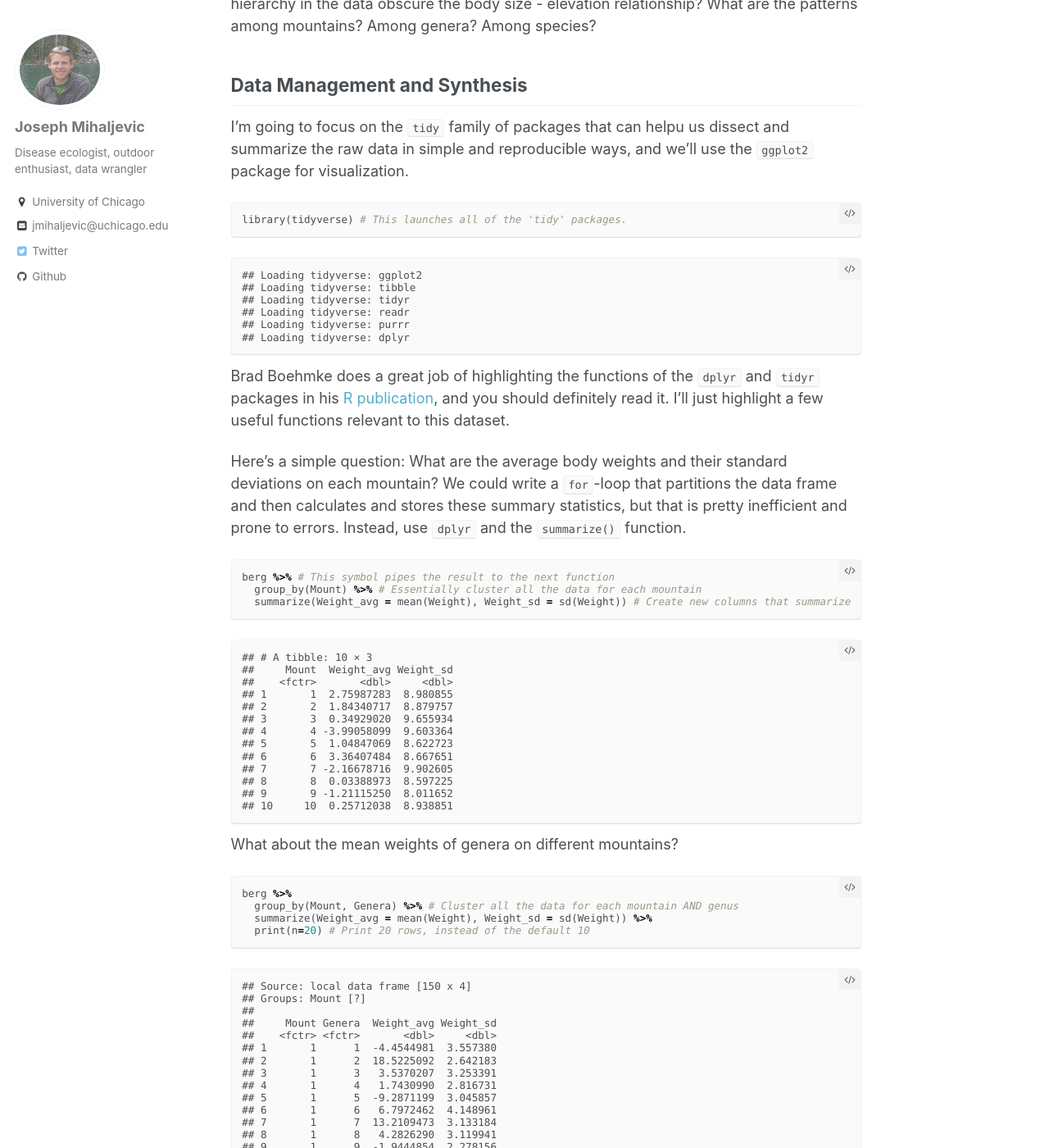
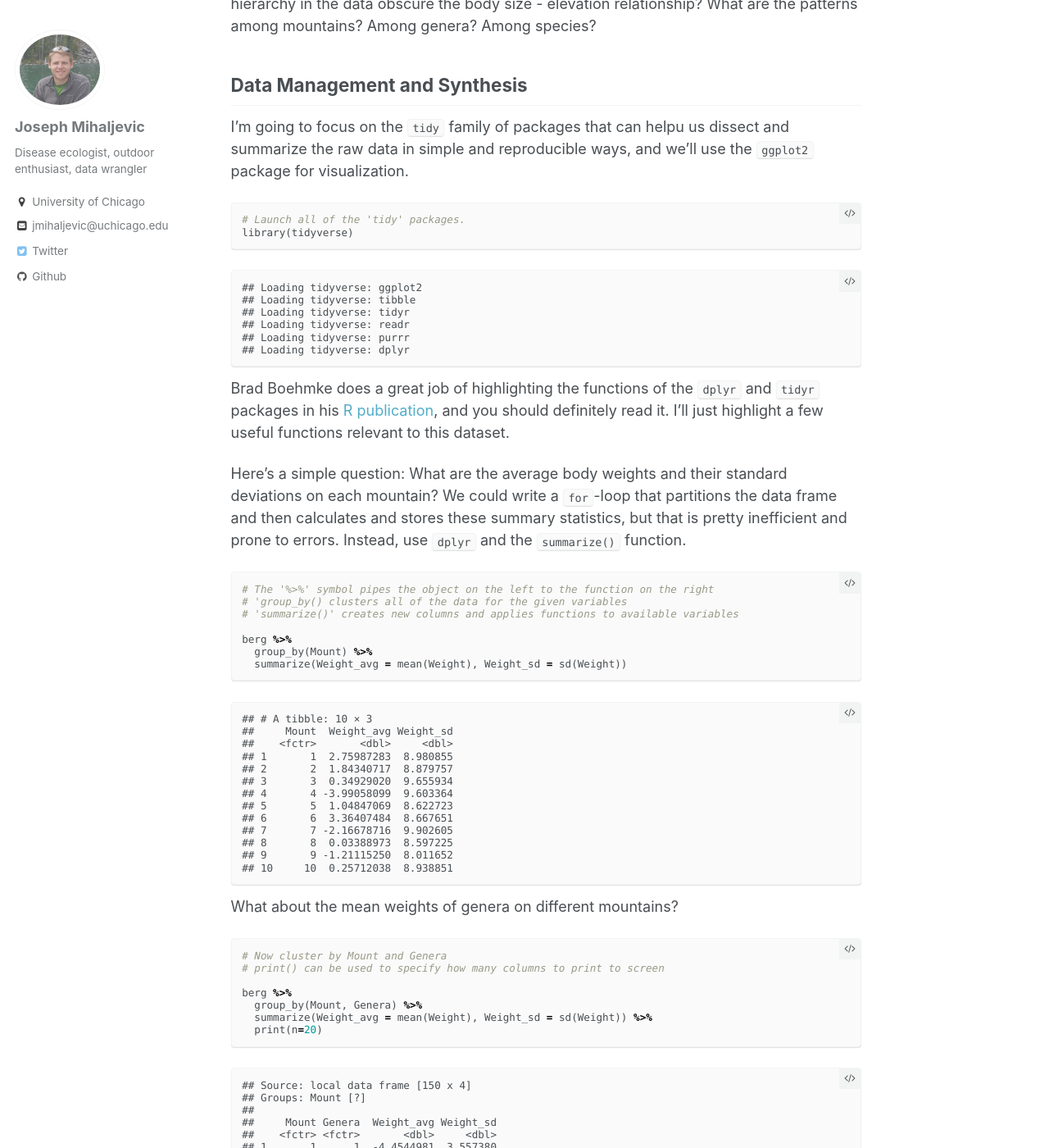
Before and after one commit to jrmihalj/jrmihalj.github.io, a Jekyll site: the page built from _posts/2016-9-10-hierarchical-data-management-and-visualization.md, in a window 1280 px wide and 1400 px high, scrolled down 2603 px. Shown: the whole window at 82% size. Built offline with Jekyll 4.4.1, drawn with Linux system fonts in a browser that asks for light colours; comment, search, counter and statistics services are not loaded; some of the changed text lies outside the part shown.

Commit message:
fixed an issue with hashtags on syntax highlighting

```diff
--- a/_posts/2016-9-10-hierarchical-data-management-and-visualization.md
+++ b/_posts/2016-9-10-hierarchical-data-management-and-visualization.md
@@ -98,7 +98,8 @@
 I'm going to focus on the `tidy` family of packages that can helpu us dissect and summarize the raw data in simple and reproducible ways, and we'll use the `ggplot2` package for visualization.
 
 {% highlight r %}
-library(tidyverse) # This launches all of the 'tidy' packages.
+# Launch all of the 'tidy' packages.
+library(tidyverse)
 {% endhighlight %}
 
 
@@ -118,9 +119,13 @@
 Here's a simple question: What are the average body weights and their standard deviations on each mountain? We could write a `for`-loop that partitions the data frame and then calculates and stores these summary statistics, but that is pretty inefficient and prone to errors. Instead, use `dplyr` and the `summarize()` function.
 
 {% highlight r %}
-berg %>% # This symbol pipes the result to the next function
-  group_by(Mount) %>% # Essentially cluster all the data for each mountain
-  summarize(Weight_avg = mean(Weight), Weight_sd = sd(Weight)) # Create new columns that summarize Weight
+# The '%>%' symbol pipes the object on the left to the function on the right
+# 'group_by() clusters all of the data for the given variables
+# 'summarize()' creates new columns and applies functions to available variables
+
+berg %>%
+  group_by(Mount) %>%
+  summarize(Weight_avg = mean(Weight), Weight_sd = sd(Weight))
 {% endhighlight %}
 
 
@@ -144,10 +149,13 @@
 What about the mean weights of genera on different mountains?
 
 {% highlight r %}
+# Now cluster by Mount and Genera
+# print() can be used to specify how many columns to print to screen
+
 berg %>%
-  group_by(Mount, Genera) %>% # Cluster all the data for each mountain AND genus
+  group_by(Mount, Genera) %>%
   summarize(Weight_avg = mean(Weight), Weight_sd = sd(Weight)) %>%
-  print(n=20) # Print 20 rows, instead of the default 10
+  print(n=20)
 {% endhighlight %}
 
 
@@ -213,10 +221,13 @@
 
 
 {% highlight r %}
+# Cluster by Mount and Species
+# Pipe to ggplot(), and the data frame argument will be implied
+
 berg %>%
-  group_by(Mount, Species) %>% # Cluster all the data for each mountain AND species
+  group_by(Mount, Species) %>%
   summarize(Weight_avg = mean(Weight)) %>%
-  ggplot(aes(y=Weight_avg, x=Mount)) + # The data frame is piped in and implied
+  ggplot(aes(y=Weight_avg, x=Mount)) +
   geom_boxplot()
 {% endhighlight %}
 
@@ -227,7 +238,7 @@
 {% highlight r %}
 ggplot(berg, aes(x=Elevation, y=Weight))+
   geom_point(shape=20)+
-  facet_wrap(~Mount, ncol=5) # We'll see all 10 mountains separately
+  facet_wrap(~Mount, ncol=5)
 {% endhighlight %}
 
 ![center](/figs/2016-9-10-hierarchical-data-management-and-visualization/by_mount-1.png)
@@ -237,10 +248,12 @@
 Let's use `facet_wrap()` to look at the each genus separately, and let's highlight the species with different colors.
 
 {% highlight r %}
+# We'll suppress the Species legend, because we have so many species 'guides(color=F)'
+
 ggplot(berg, aes(x=Elevation, y=Weight, color=Species))+
   geom_point(shape=20)+
   facet_wrap(~Genera, ncol=5)+
-  guides(color=F) # There are many species, so we'll suppress the color legend
+  guides(color=F)
 {% endhighlight %}
 
 ![center](/figs/2016-9-10-hierarchical-data-management-and-visualization/by_genus-1.png)
```
